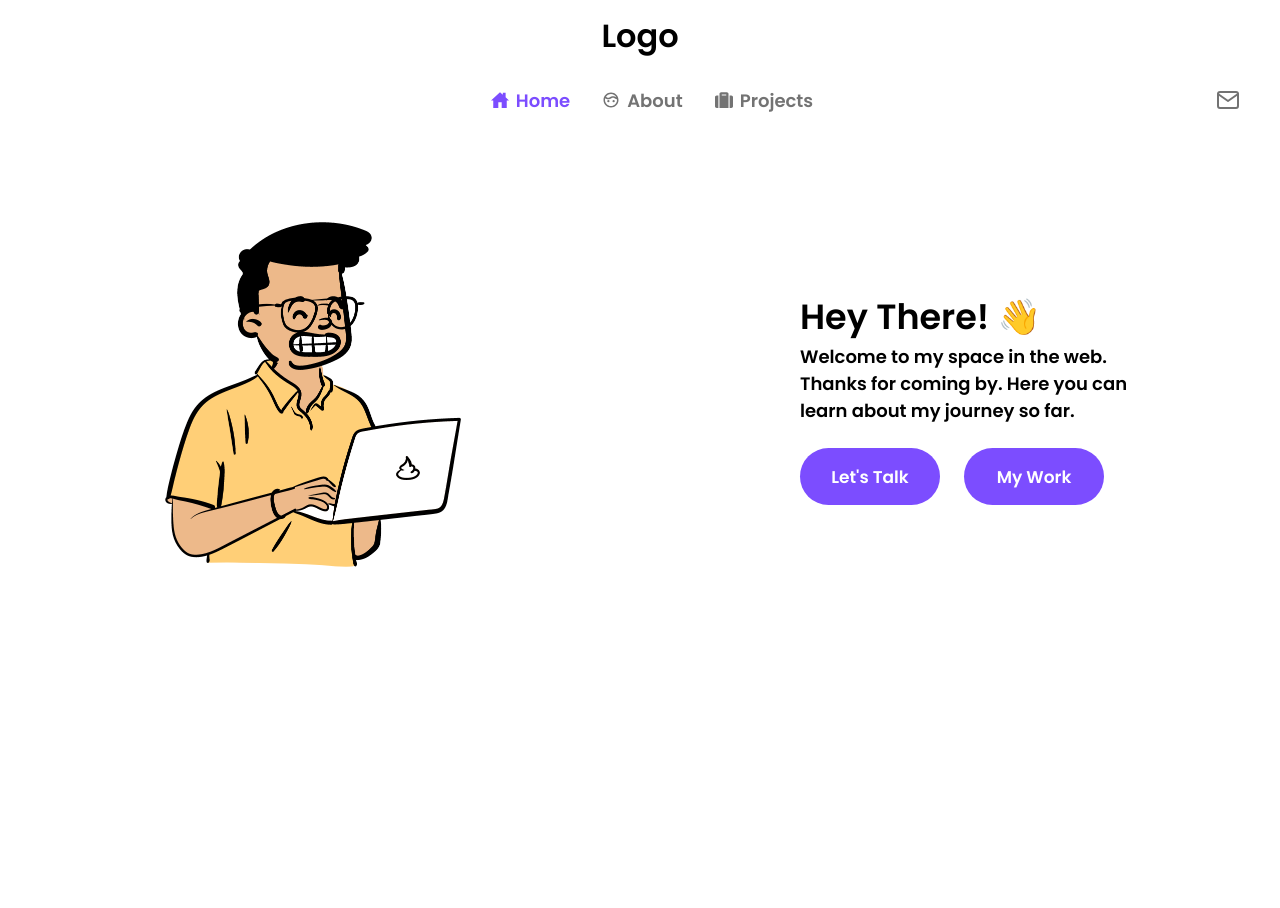
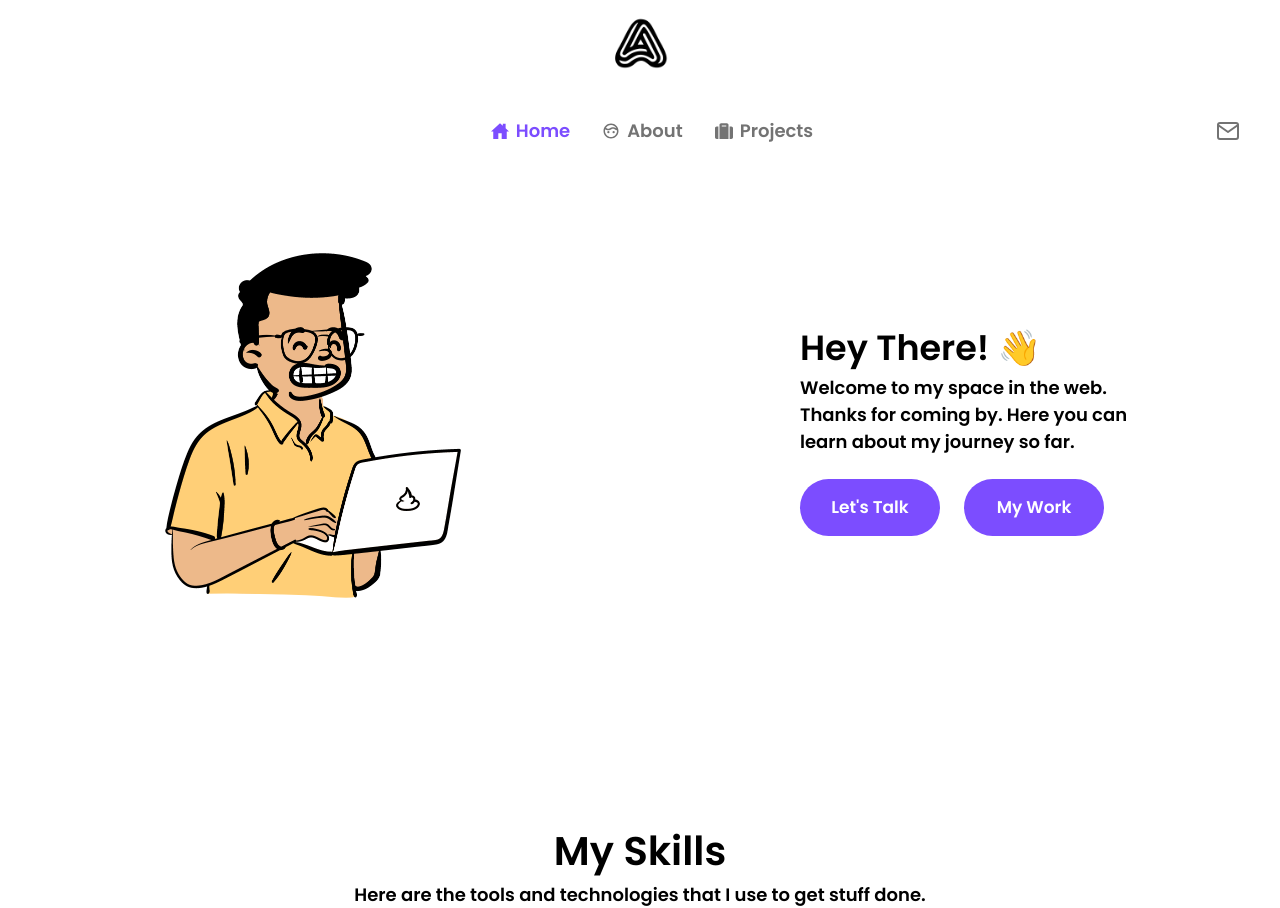
Before and after one commit to adarshajit/Portfolio-web-app, a React (Create React App) app: page / in a window 1280 px wide. Before the commit the page ends 800 px from the top, so only its background shows below. Built offline with nearby package versions, Linux system fonts and the light colour scheme.

Commit message:
custom logo added🚀 and skill section added

```diff
--- a/src/Components/Navbar/Navbar.js
+++ b/src/Components/Navbar/Navbar.js
@@ -5,8 +5,9 @@ import {
   NavLink,
   NavMenu,
   NavBtn,
-  H1,
+  Logo,
   NavText,
+  LogoContainer,
 } from "./navbarElements";
 
 import { IoHomeSharp as HomeIconFill } from "react-icons/io5";
@@ -14,10 +15,13 @@ import { BiFace as AboutIcon } from "react-icons/bi";
 import { FaSuitcase as ProjectIcon } from "react-icons/fa";
 import { FiMail as MailIcon } from "react-icons/fi";
 import { IconContext } from "react-icons/lib";
+import logo from "../../Assets/logo.png";
 const Navbar = ({ toggle }) => {
   return (
     <>
-      <H1>Logo</H1>
+      <LogoContainer>
+        <Logo src={logo} />
+      </LogoContainer>
       <Nav>
         <Bars onClick={toggle} />
         <NavMenu>
--- a/src/Components/Navbar/navbarElements.js
+++ b/src/Components/Navbar/navbarElements.js
@@ -13,18 +13,22 @@ export const Nav = styled.nav`
 export const NavText = styled.span`
   padding-left: 7px;
 `;
-export const H1 = styled.h1`
-  color: #000;
+
+export const LogoContainer = styled.div`
   display: flex;
-  align-items: center;
   justify-content: center;
-  text-decoration: none;
-  padding: 0 1rem;
-  height: 100%;
-  margin-top: 12px;
 
   @media screen and (max-width: 768px) {
-    margin-top: 12px;
+    justify-content: left;
+  }
+`;
+export const Logo = styled.img`
+  align-self: center;
+  padding: 0 1rem;
+  width: 100px;
+
+  @media screen and (max-width: 768px) {
+    width: 90px;
   }
 `;
 
--- /dev/null
+++ b/src/Pages/TechSection/Tech.js
@@ -0,0 +1,15 @@
+import React from "react";
+import { H1, P, TechContainer } from "./TechElements";
+
+const Tech = () => {
+  return (
+    <>
+      <TechContainer>
+        <H1>My Skills</H1>
+        <P>Here are the tools and technologies that I use to get stuff done.</P>
+      </TechContainer>
+    </>
+  );
+};
+
+export default Tech;
--- /dev/null
+++ b/src/Pages/TechSection/TechElements.js
@@ -0,0 +1,32 @@
+import styled from "styled-components";
+
+export const TechContainer = styled.div`
+  display: flex;
+  flex-direction: column;
+  justify-content: center;
+  align-items: center;
+
+  @media screen and (max-width: 768px) {
+    margin: 50px 0 0 0;
+    height: 400px;
+  }
+`;
+
+export const H1 = styled.h1`
+  display: flex;
+  justify-content: center;
+  font-size: 40px;
+  align-items: center;
+
+  @media screen and (max-width: 768px) {
+    margin: 80 20px 0 20px;
+  }
+`;
+export const P = styled.p`
+  display: flex;
+  justify-content: center;
+  font-size: 18px;
+  @media screen and (max-width: 768px) {
+    margin: 10px;
+  }
+`;
--- a/src/Pages/homePage/Home.js
+++ b/src/Pages/homePage/Home.js
@@ -10,6 +10,7 @@ import {
   ButtonContainer,
 } from "./HomeElements";
 import Avatar from "../../Assets/doodle.png";
+import Tech from "../../Pages/TechSection/Tech";
 
 const Home = () => {
   return (
@@ -31,6 +32,7 @@ const Home = () => {
           </ButtonContainer>
         </TextContainer>
       </HomeContainer>
+      <Tech />
     </>
   );
 };
--- a/src/Pages/homePage/HomeElements.js
+++ b/src/Pages/homePage/HomeElements.js
@@ -4,7 +4,7 @@ export const HomeContainer = styled.div`
   display: grid;
   grid-template-columns: 1fr 1fr;
   grid-gap: 20px;
-  height: 400px;
+  height: 650px;
 
   @media screen and (max-width: 767px) {
     grid-template-columns: 1fr;
```
Also changed, not shown: src/Assets/logo.png (added).
